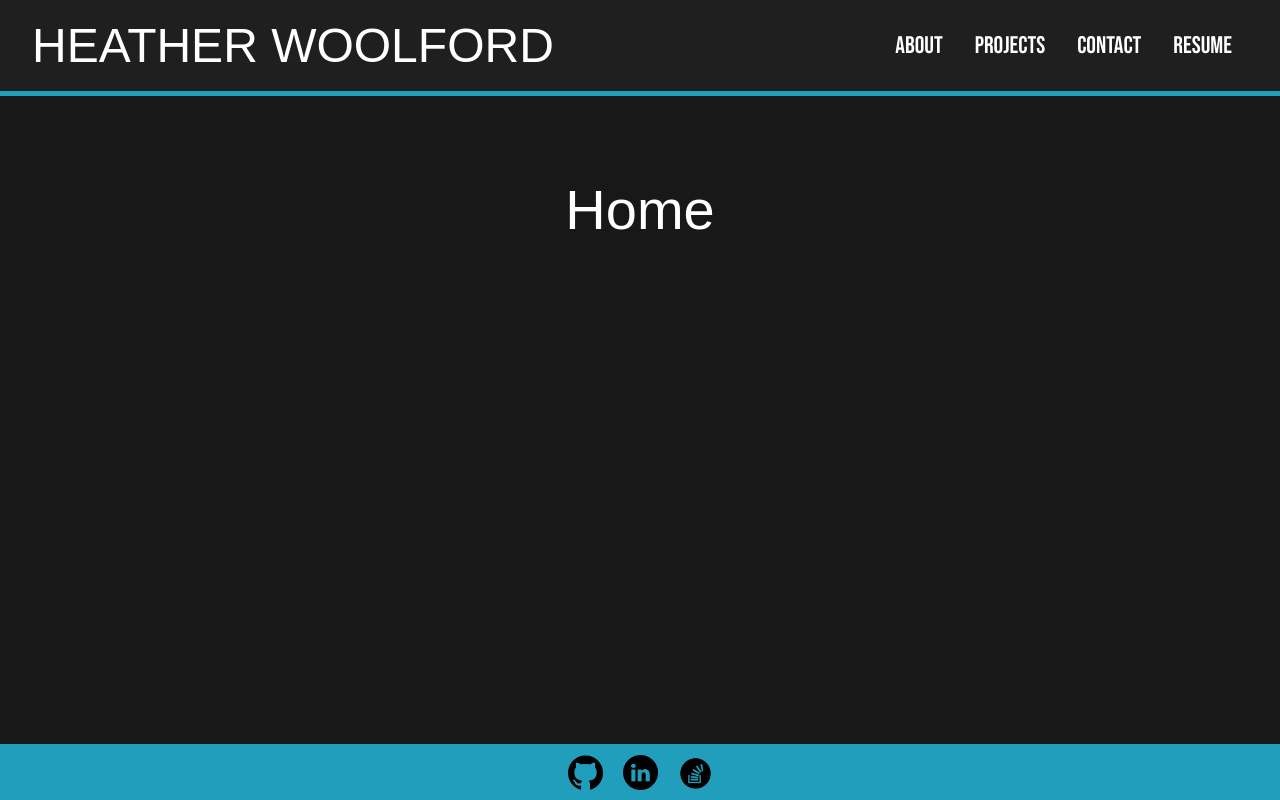
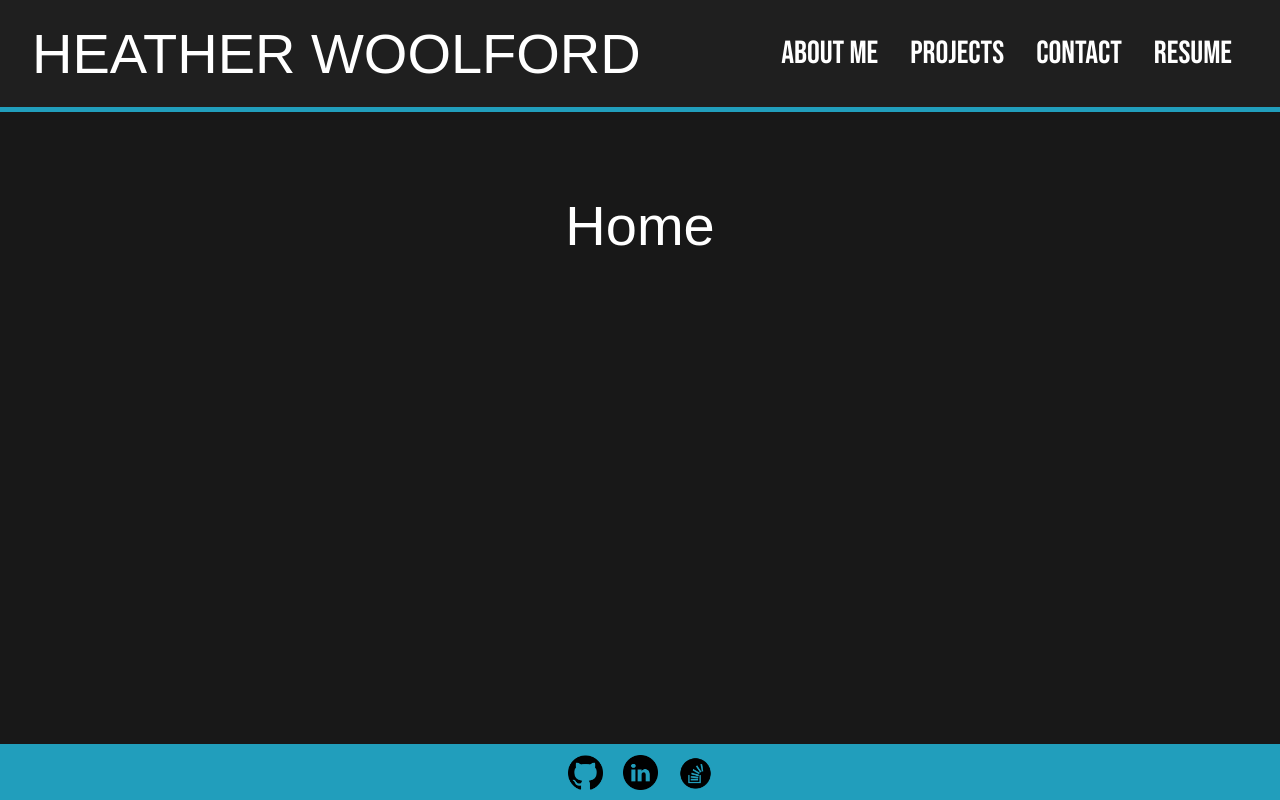
Before and after one commit to hwoolford/Portfolio, a React (Vite) app: page / in a window 1280 px wide. Built offline with nearby package versions, Linux system fonts and the light colour scheme; a web font is replaced by a local one.

Commit message:
resized the title and nav links and modified media query

```diff
--- a/src/App.css
+++ b/src/App.css
@@ -19,4 +19,5 @@ h1 {
   margin: 5rem;
   font-size: 3.5rem;
   color: white;
+  /* color: #219ebc; */
 }
--- a/src/components/NavBar.css
+++ b/src/components/NavBar.css
@@ -12,12 +12,12 @@ nav {
   border-bottom: solid #219ebc 5px;
   position: sticky;
   top: 0;
-  height: 6rem;
+  height: 7rem;
 }
 
 nav .title {
   margin: 2rem;
-  font-size: 3rem;
+  font-size: 3.5rem;
   font-weight: bold;
   text-decoration: none;
   color: white;
@@ -41,7 +41,7 @@ nav ul li a {
   padding: 0.5rem;
   border-radius: 0.5rem;
   text-decoration: none;
-  font-size: 1.5rem;
+  font-size: 2rem;
   color: white;
   font-weight: 400;
   font-family: "Bebas Neue", sans-serif;
@@ -50,7 +50,8 @@ nav ul li a {
 
 /* apply this styling if the element is not in the active class (it's not the active page) */
 nav ul li a:not(.active):hover {
-  background-color: red;
+  /* background-color: red; */
+  color: #219ebc;
 }
 
 nav .menu {
@@ -72,7 +73,16 @@ nav .menu span {
   background-color: white;
 }
 
-@media screen and (max-width: 905px) {
+@media screen and (max-width: 1115px) {
+  nav .title {
+    font-size: 3rem;
+  }
+  nav ul li a {
+    font-size: 1.5rem;
+  }
+}
+
+@media screen and (max-width: 960px) {
     nav .title {
         margin: 0 0.5rem;
     }
@@ -81,7 +91,7 @@ nav .menu span {
     }
 }
 
-@media screen and (max-width: 820px) {
+@media screen and (max-width: 862px) {
   nav {
     flex-wrap: wrap;
     height: 10rem;
--- a/src/components/NavBar.jsx
+++ b/src/components/NavBar.jsx
@@ -15,7 +15,7 @@ export default function NavBar() {
         </div>
         <ul className={menuOpen ? 'open' : ''}>
             <li>
-                <NavLink to='/about'>About</NavLink>
+                <NavLink to='/about'>About Me</NavLink>
             </li>
             <li>
                 <NavLink to='/projects'>Projects</NavLink>
```
